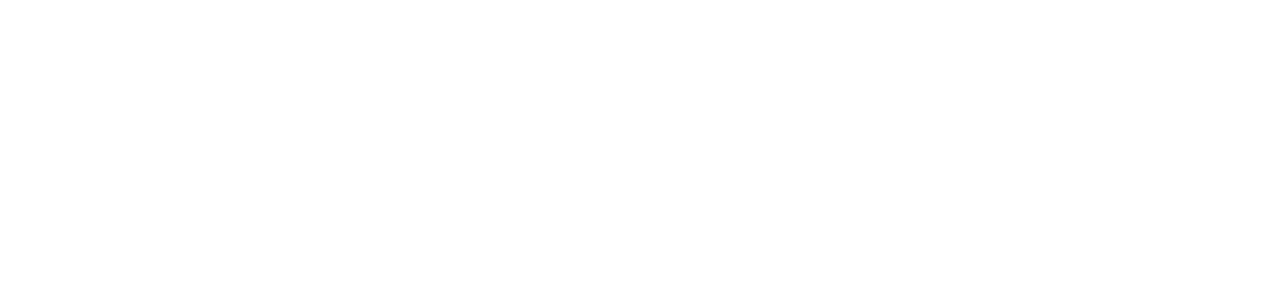
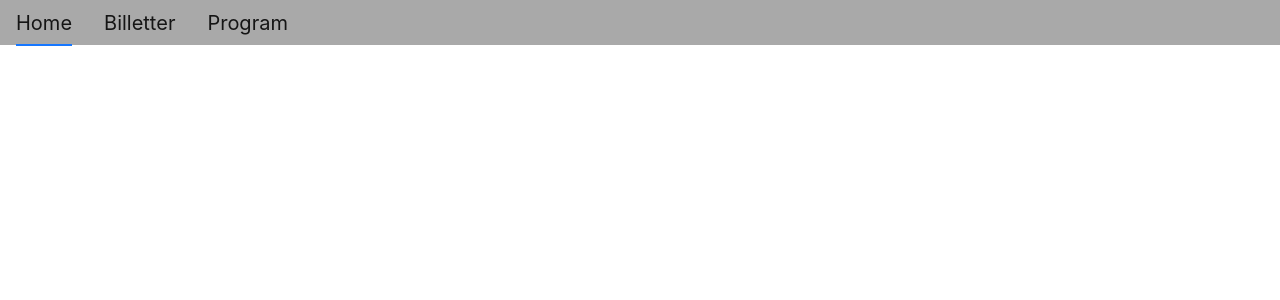
Before and after one commit to MadsSchou/eksamen, a Next.js app: page / in a window 1280 px wide. Shown: the top 300 px of the page. Built offline with nearby package versions, Linux system fonts and the light colour scheme.

Commit message:
Ændringer logo

```diff
--- a/src/components/header.js
+++ b/src/components/header.js
@@ -1,7 +1,6 @@
 import React, { useState } from "react";
 import { Menu, Drawer } from "antd";
 import { MenuOutlined } from "@ant-design/icons";
-import styles from "@/styles/Home.module.css";
 
 export default function Header() {
   const [openMenu, setOpenMenu] = useState(false);
@@ -25,7 +24,7 @@
           onClose={() => {
             setOpenMenu(false);
           }}
-          closable={false}
+          closable={true}
           bodyStyle={{ backgroundColor: "darkgray" }}
         >
           <AppMenu isInline />
@@ -39,7 +38,7 @@
   return (
     <>
       <Menu
-        style={{ backgroundColor: "darkgray", color: "white", fontSize: 20, border: "none" }}
+        style={{ backgroundColor: "darkgray", color: "white", fontSize: 20, border: "none", textDecorationStyle: "none" }}
         mode={isInline ? "inline" : "horizontal"}
         items={[
           {
@@ -47,8 +46,8 @@
             key: "home",
           },
           {
-            label: "Om os",
-            key: "omos",
+            label: "Billetter",
+            key: "billetter",
           },
           {
             label: "Program",
--- a/src/pages/index.js
+++ b/src/pages/index.js
@@ -14,6 +14,7 @@
 
         <link rel="icon" href="/favicon.ico" />
       </Head>
+      <Header />
     </>
   );
 }
```
